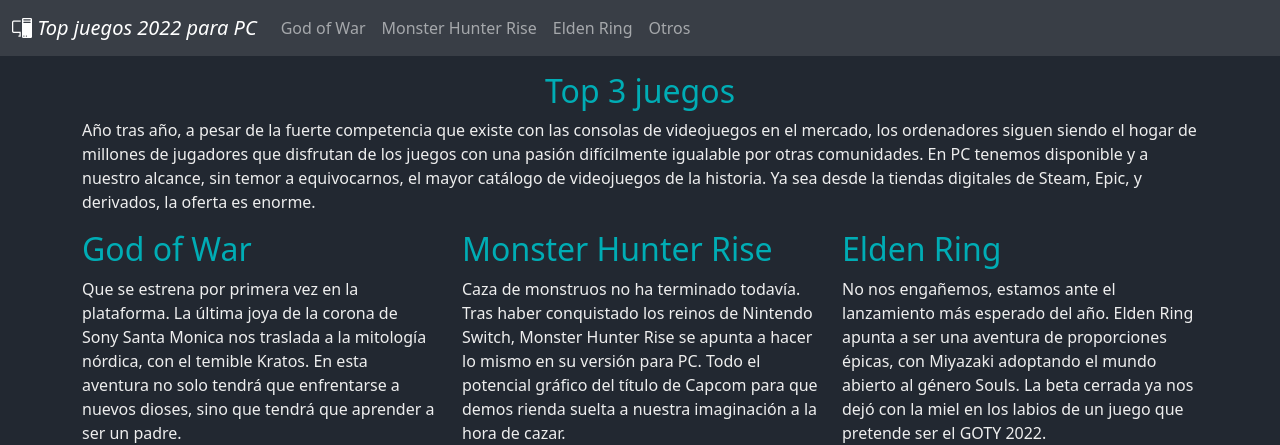
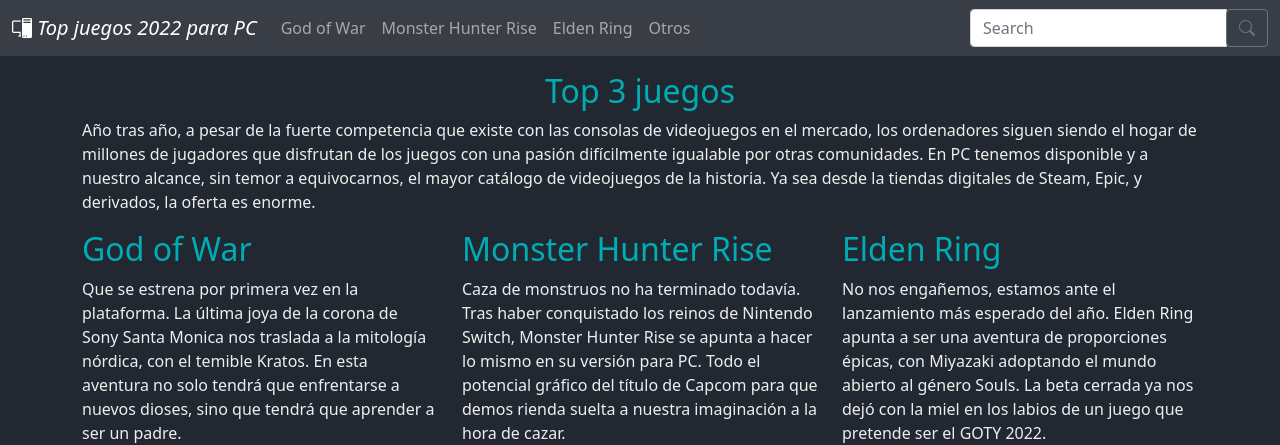
Before and after one commit to SebasTamayoA/PCGames, a plain HTML site: page index.html in a window 1280 px wide. Shown: the top 445 px of the page. Drawn offline with nearby package versions, Linux system fonts and the light colour scheme.

Commit message:
Update index.html

```diff
--- a/index.html
+++ b/index.html
@@ -40,6 +40,16 @@
                         </li>
                     </ul>
                 </div>
+                <form class="form-inline">
+                    <div class="input-group">
+                        <input type="text" class="form-control" placeholder="Search">
+                        <div class="input-group-append">
+                            <button class="btn btn-outline-secondary" type="button">
+                                <i class="bi bi-search"></i>
+                            </button>
+                        </div>
+                    </div>
+                </form>
             </div>
         </nav>
     </header>
@@ -90,7 +100,8 @@
             </div>
         </div>
         <div class="row">
-            <img src="/img/juegos.jpeg" alt="godofwar" class="img-fluid img-thumbnail">
+            <!-- <img src="/img/juegos.jpeg" alt="godofwar" class="img-fluid img-thumbnail"> -->
+            <p class="ctn-video"><iframe width="560" height="315" src="https://www.youtube.com/embed/HqQMh_tij0c" title="YouTube video player" frameborder="0" allow="accelerometer; autoplay; clipboard-write; encrypted-media; gyroscope; picture-in-picture" allowfullscreen></iframe></p>
         </div>
     </div>
     <br>
```
